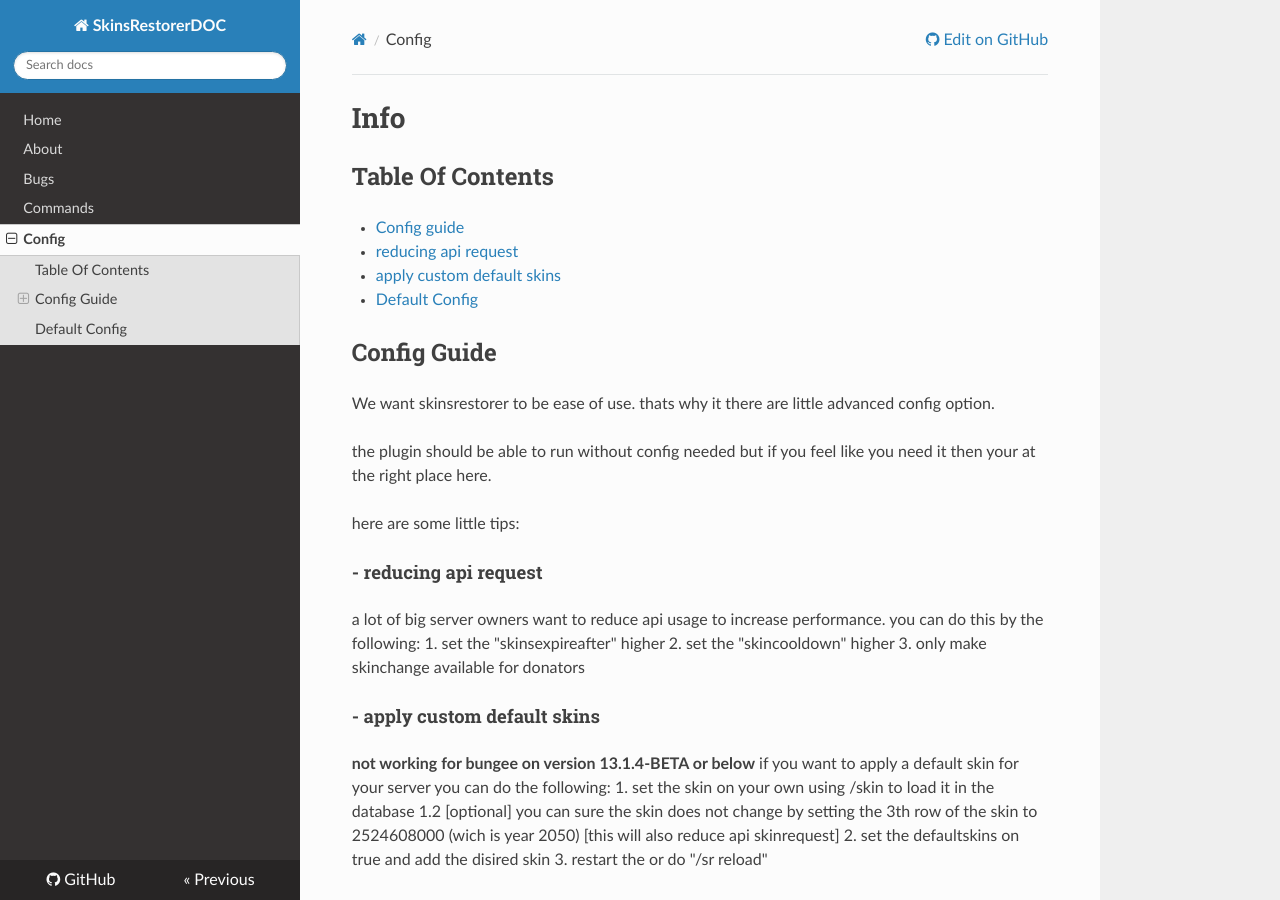
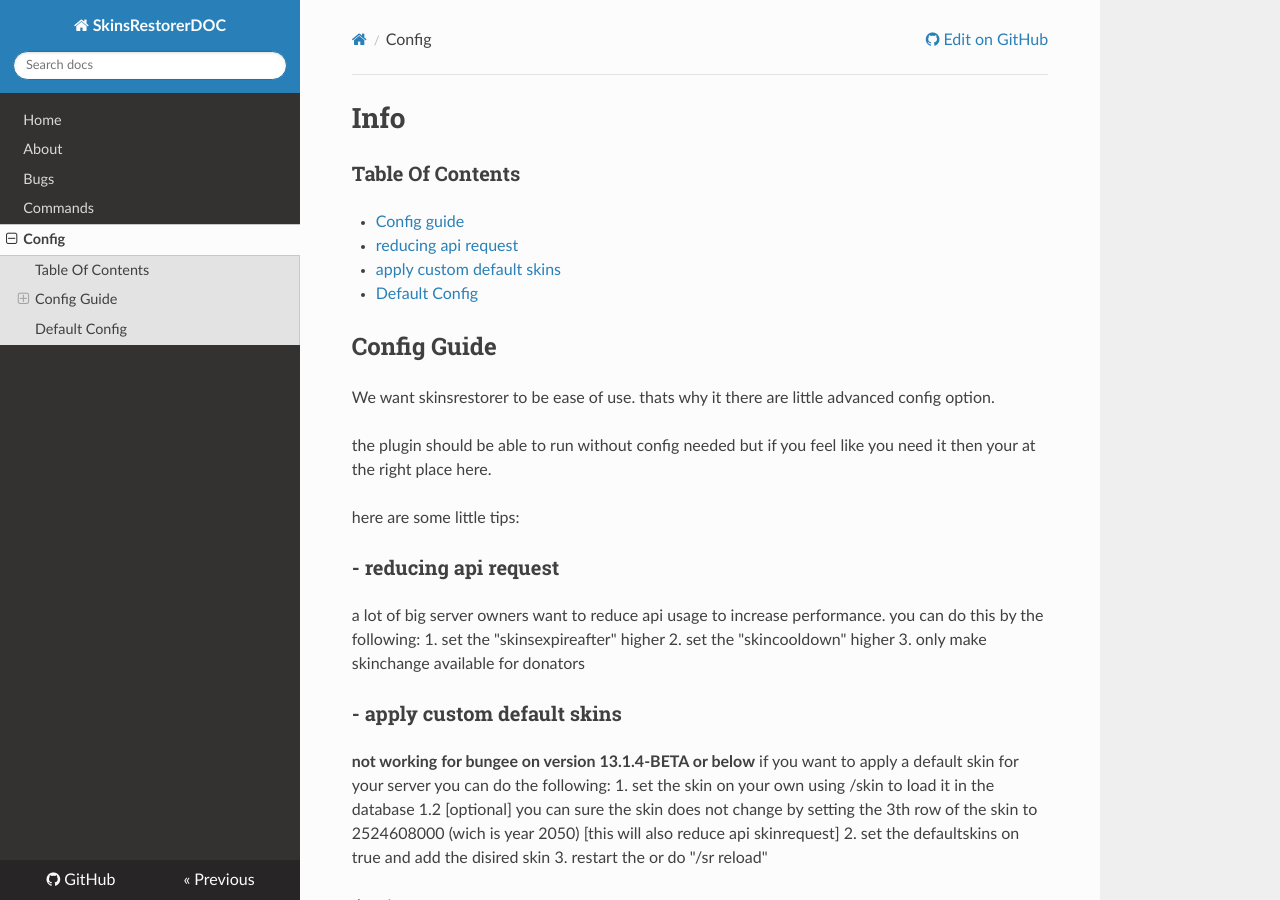
Before and after one commit to xknat/SkinsRestorerDOC, an MkDocs documentation site: the page built from docs/config.md, in a window 1280 px wide and 900 px high. Built offline with MkDocs 1.6.1, drawn with Linux system fonts in a browser that asks for light colours; nearby versions of some CDN libraries; old or Windows-style settings are respelled for this version of MkDocs.

Commit message:
better markdown

```diff
--- a/docs/config.md
+++ b/docs/config.md
@@ -1,10 +1,11 @@
 # Info
 
-##Table Of Contents
+###Table Of Contents
 - [Config guide](#Config Guide)
-  - [reducing api request](#reducing api request)
-  - [apply custom default skins](#apply custom default skins)
-- [Default Config](#Default Config)
+-   [reducing api request](#reducing api request)
+-   [apply custom default skins](#apply custom default skins)
+- [Default Config](#default-Config)
+
 
 ## Config Guide
 
@@ -14,13 +15,13 @@ the plugin should be able to run without config needed but if you feel like you
 
 here are some little tips:
 
-#### - reducing api request
+### - reducing api request
 a lot of big server owners want to reduce api usage to increase performance. you can do this by the following:
 1. set the "skinsexpireafter" higher
 2. set the "skincooldown" higher
 3. only make skinchange available for donators
 
-#### - apply custom default skins
+### - apply custom default skins
 **not working for bungee on version 13.1.4-BETA or below**
 if you want to apply a default skin for your server you can do the following:
 1. set the skin on your own using /skin to load it in the database
```
